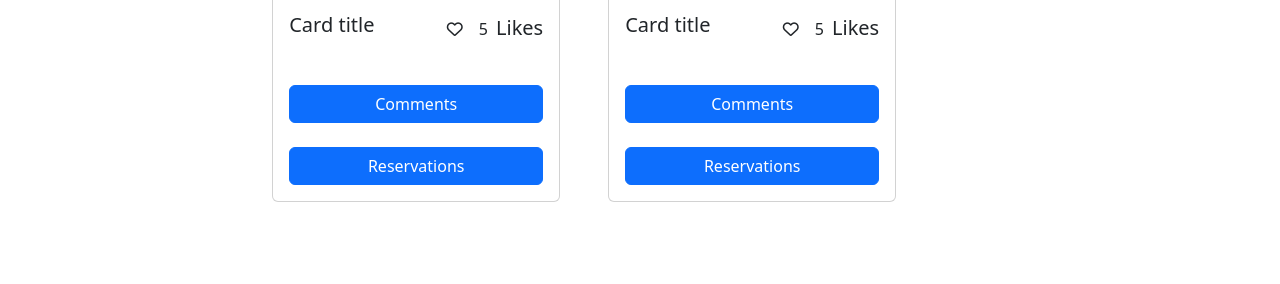
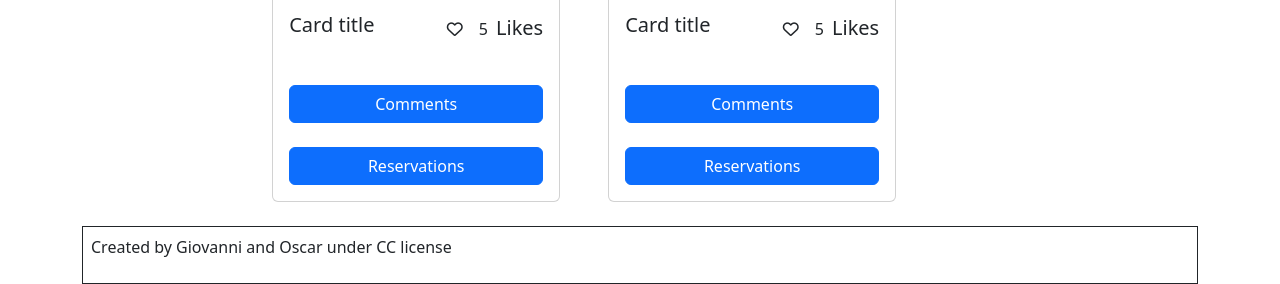
Before and after one commit to Oscar-Espinoza/pokedex, a website built with webpack: page src/index.html in a window 1280 px wide. Shown: the part 1498-1782 px from the top of the page. Before the commit the page ends 1724 px from the top, so only its background shows below. Built offline with nearby package versions, Linux system fonts and the light colour scheme.

Commit message:
footer created v1

```diff
--- a/src/index.html
+++ b/src/index.html
@@ -21,8 +21,14 @@
     <link href="https://cdn.jsdelivr.net/npm/bootstrap@5.3.0-alpha1/dist/css/bootstrap.min.css" rel="stylesheet" integrity="sha384-GLhlTQ8iRABdZLl6O3oVMWSktQOp6b7In1Zl3/Jr59b6EGGoI1aFkw7cmDA6j6gD" crossorigin="anonymous">
   </head>
   <body>
+    <!--Popup window -->
+
+
+
+    <div class="container">
+
       <!-- Navbar -->
-        <div class="container">
+
       <nav class="navbar navbar-expand-lg bg-body-tertiary">
         <div class="container-fluid">
           <a class="navbar-brand" href="#">POKEDEX</a>
@@ -40,8 +46,9 @@
 
       <div id="cards" class="projects mt-5 justify-content-center d-flex flex-wrap"> </div>
 
+      <!-- footer -->
+
+      <footer class="p-2 border border-dark border-1"><p>Created by Giovanni and Oscar under CC license</p></footer>
     </div>
-
-
   </body>
 </html>
```
Lines whose indentation alone changed are shown as unchanged.
